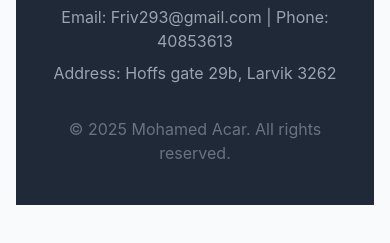
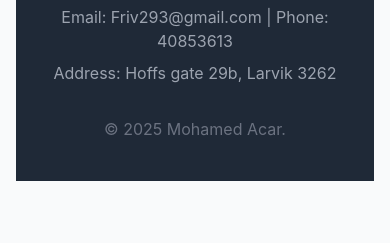
Before and after one commit to Acar131/CV, a plain HTML site: page index.html in a window 390 px wide. Shown: the part 3923-4166 px from the top of the page. Drawn offline with nearby package versions, Linux system fonts and the light colour scheme.

Commit message:
Update index.html

```diff
--- a/index.html
+++ b/index.html
@@ -207,16 +207,17 @@
 
 
 <!-- Footer -->
-<footer class="bg-gray-800 text-white py-10 mt-16"> <!-- added top margin -->
-  <div class="max-w-6xl mx-auto px-4 sm:px-6 lg:px-8 text-center">
+<footer class="bg-gray-800 text-white py-10 mt-16">
+  <div class="px-6 lg:px-8 text-center"> <!-- removed max-width -->
     <h3 class="text-xl font-bold text-blue-400">Mohamed Acar</h3>
     <p class="text-gray-400 mt-2">
       Email: <a href="mailto:Friv293@gmail.com" class="hover:text-white">Friv293@gmail.com</a> | Phone: 40853613
     </p>
     <p class="text-gray-400 mt-2">Address: Hoffs gate 29b, Larvik 3262</p>
-    <p class="mt-8 text-gray-500">&copy; 2025 Mohamed Acar. All rights reserved.</p>
+    <p class="mt-8 text-gray-500">&copy; 2025 Mohamed Acar.</p>
   </div>
 </footer>
+
 
   <script>
     feather.replace();
```
